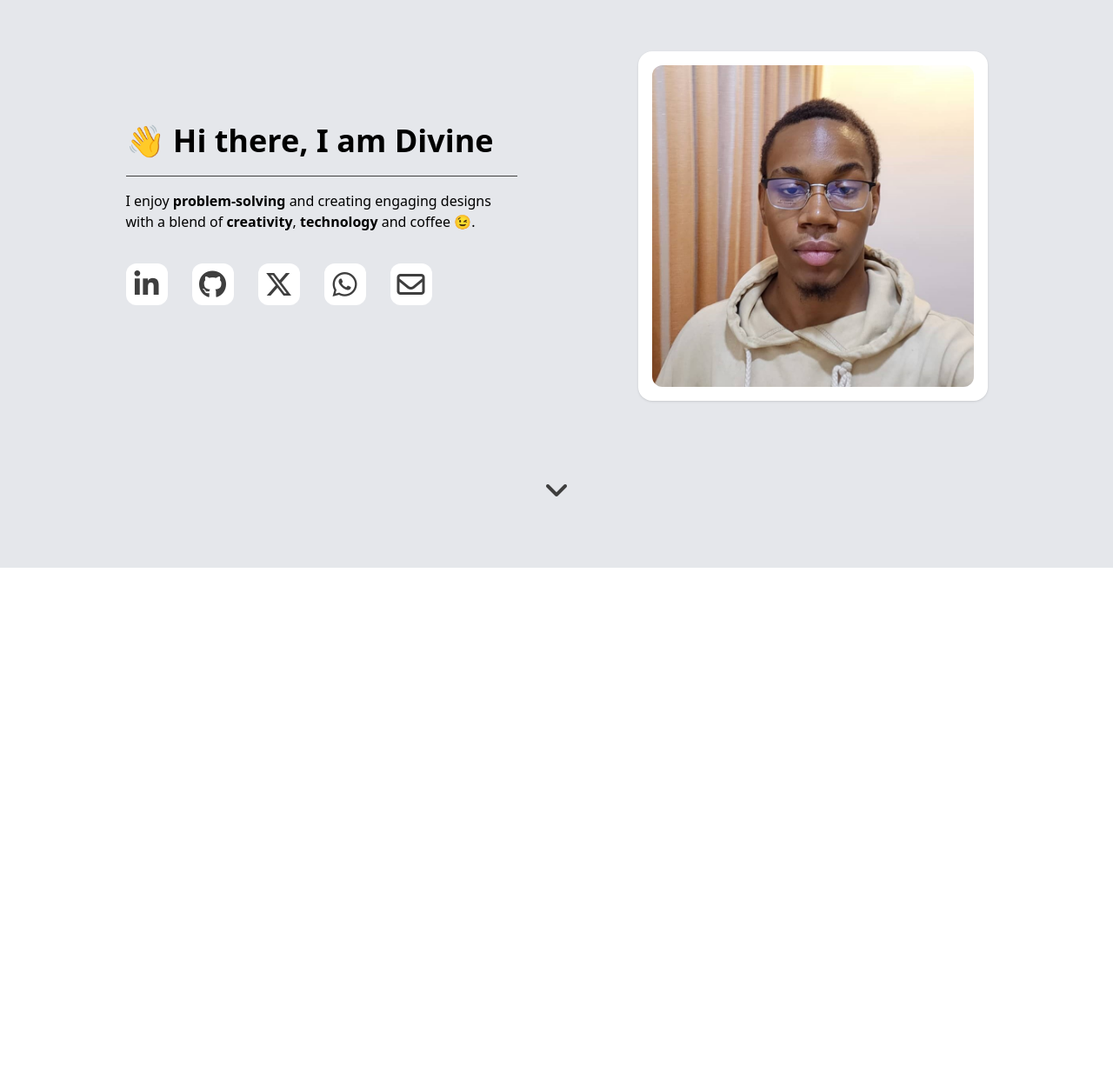
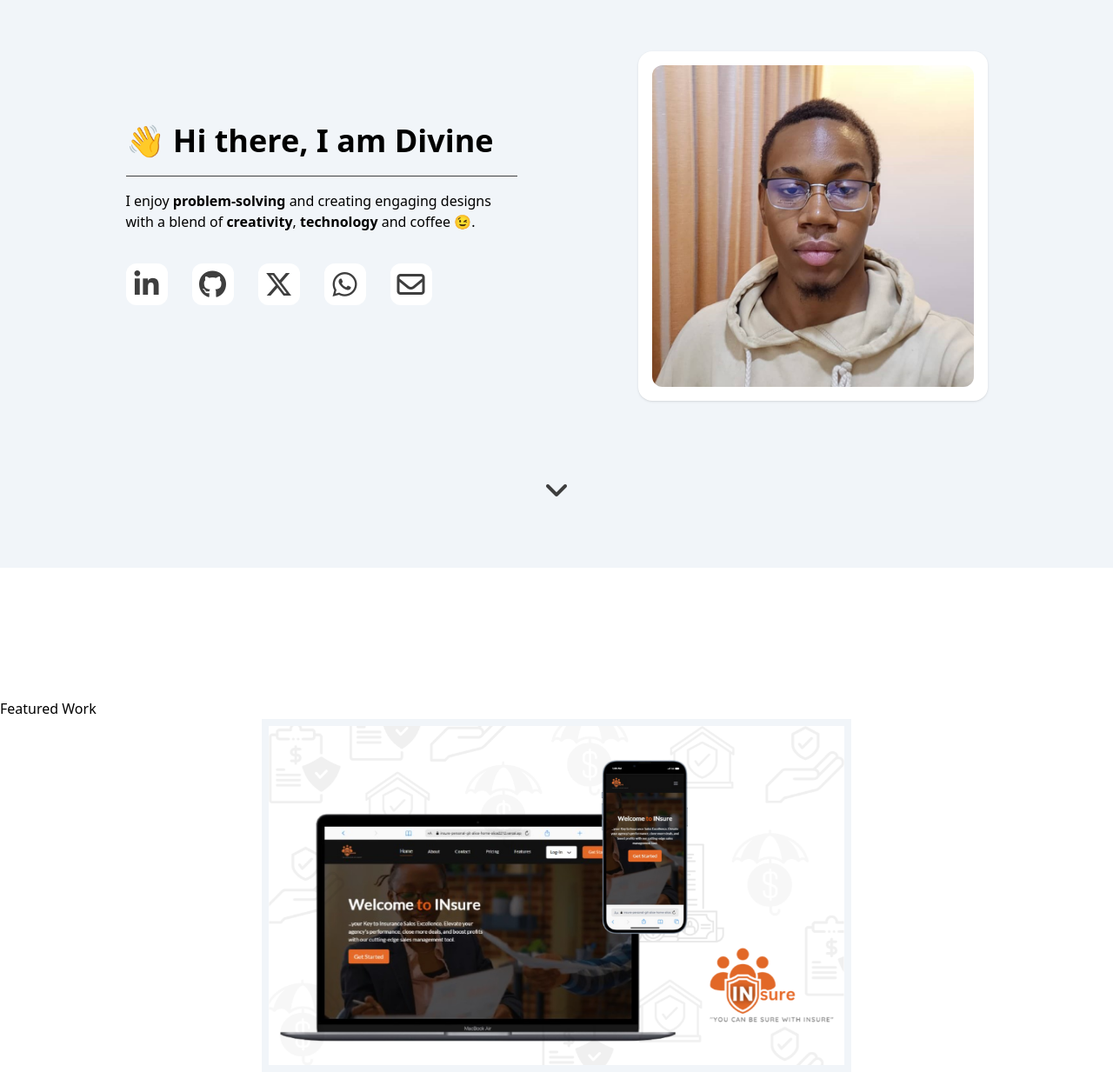
Before and after one commit to hellodivine/portfolio, a website: page index.html in a window 1280 px wide. Shown: the part 147-1380 px from the top of the page at 87% size. Before the commit the page ends 800 px from the top, so only its background shows below. Drawn offline with Linux system fonts and the light colour scheme.

Commit message:
portfolio: currently working on the featured works

```diff
--- a/index.html
+++ b/index.html
@@ -7,7 +7,7 @@
   <link rel="stylesheet" href="https://cdnjs.cloudflare.com/ajax/libs/font-awesome/6.5.1/css/all.min.css" integrity="sha512-DTOQO9RWCH3ppGqcWaEA1BIZOC6xxalwEsw9c2QQeAIftl+Vegovlnee1c9QX4TctnWMn13TZye+giMm8e2LwA==" crossorigin="anonymous" referrerpolicy="no-referrer" />
 </head>
 <body>
-    <section class="h-screen grid sm:grid-cols-2 bg-gray-200 px-[20px]">
+    <section class="h-screen grid sm:grid-cols-2 bg-slate-100 px-[20px]">
         <!-- nav bar/ header -->
         <header class="sm:col-span-2 mr-[20px] container text-left sm:w-[75%] sm:justify-center sm:mx-auto pb-4">
             <nav class=" pt-6 sm:pt-9 flex justify-between sm:flex sm:justify-between font-semibold">
@@ -62,5 +62,14 @@
             <i class="fa-solid fa-angle-down fa-2xl hover:scale-110" style="color: #3e3e3e;"></i>
         </div>
     </section>
+
+    <section class="mt-[150px]">
+        <p>Featured Work</p>
+
+        <div class="sm:col-span-2 mr-auto sm:flex sm:w-[1130px] justify-center items-center sm:mx-auto sm:my-auto ">
+        <div class="p-2 bg-slate-100 w-[60%] h-[40%] mx-auto">
+            <img class="mx-auto" src="/asset/works.png/INSURE.png" alt="">
+        </div>
+    </section>
 </body>
 </html>
```
Also changed, not shown: asset/works.png/INSURE.png (added), output.css.
